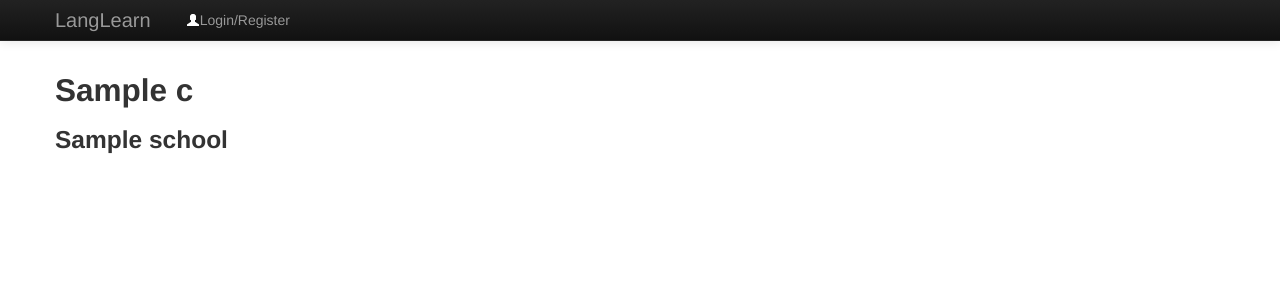
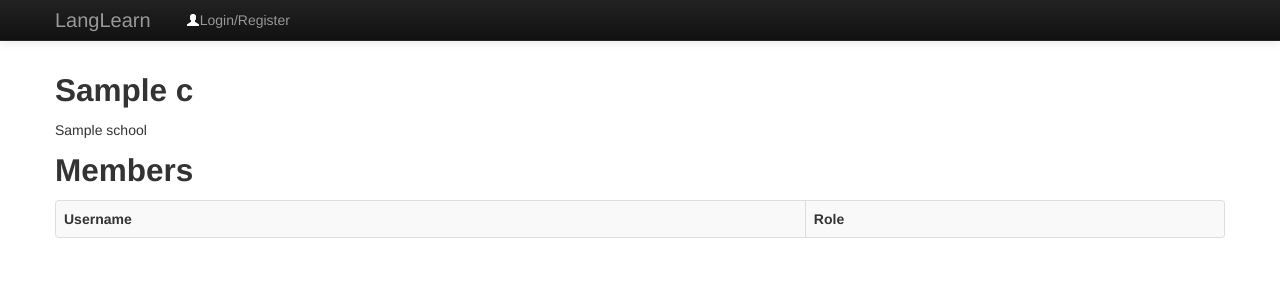
Before and after one commit to tjcsl/langlms, a Python web app: template langlearn/templates/classes/overview.html in a window 1280 px wide. Shown: the top 301 px of the page. Run offline with Jinja, Linux system fonts and the light colour scheme; the template is opened without the code that fills it: most values are stand-ins (such as "Sample title", 1, 10 or a date in 2020); lists and menus that the app fills with data are empty.

Commit message:
overview template

```diff
--- a/langlearn/templates/classes/overview.html
+++ b/langlearn/templates/classes/overview.html
@@ -2,5 +2,17 @@
 {% block title %}Class overview{% endblock %}
 {% block content %}
 <h2>{{ c.name }}</h2>
-<h3>{{ c.school }}</h3>
+{{ c.school }}<br>
+<h2>Members</h2>
+<table class="table table-striped table-bordered table-hover">
+    <tr>
+        <th>Username</th><th>Role</th>
+    </tr>
+    {% for i in list_class_members(c.cid) %}
+    <tr>
+        <td>{{ i.username }}</td>
+        <td>{% if user_is_teacher(c.cid, i.uid) %}Teacher{% else %}Student{% endif %}</td>
+    </tr>
+    {% endfor %}
+</table>
 {% endblock %}
```
